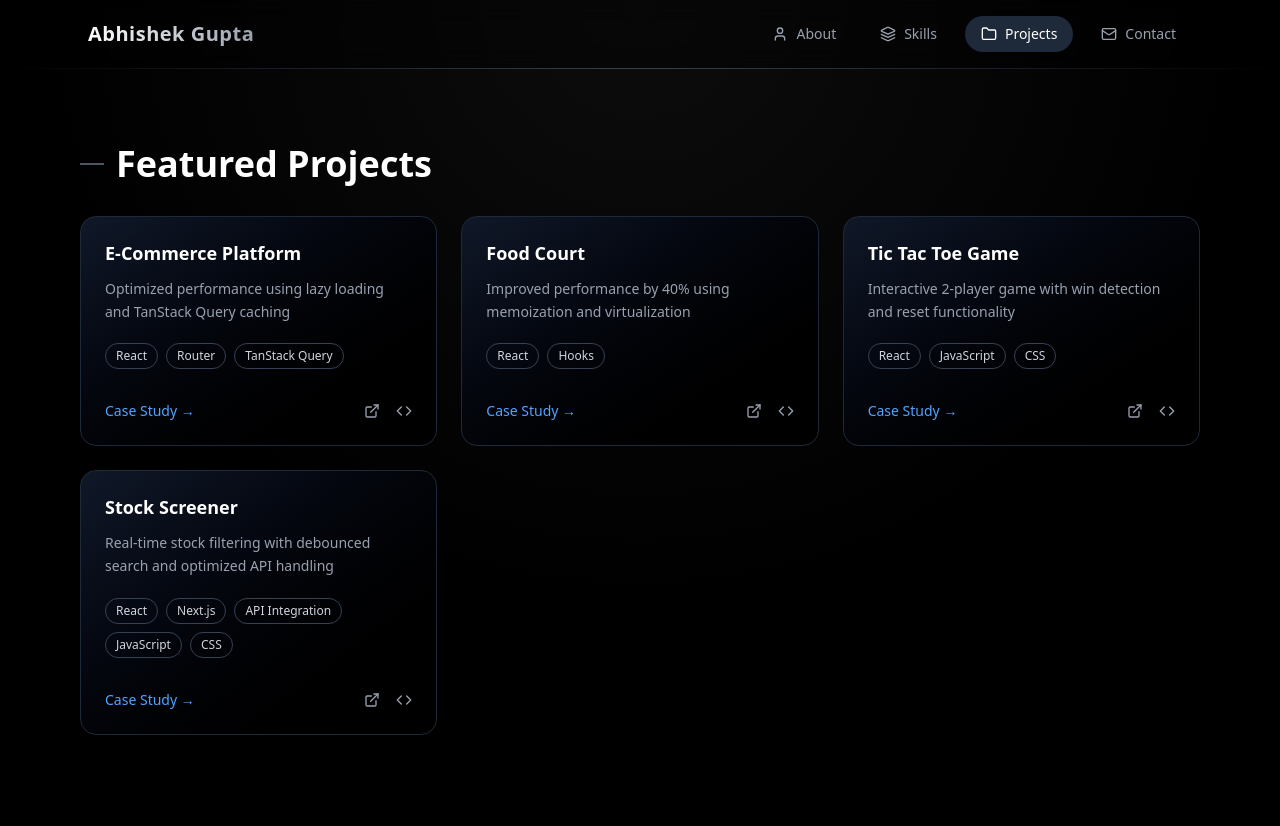
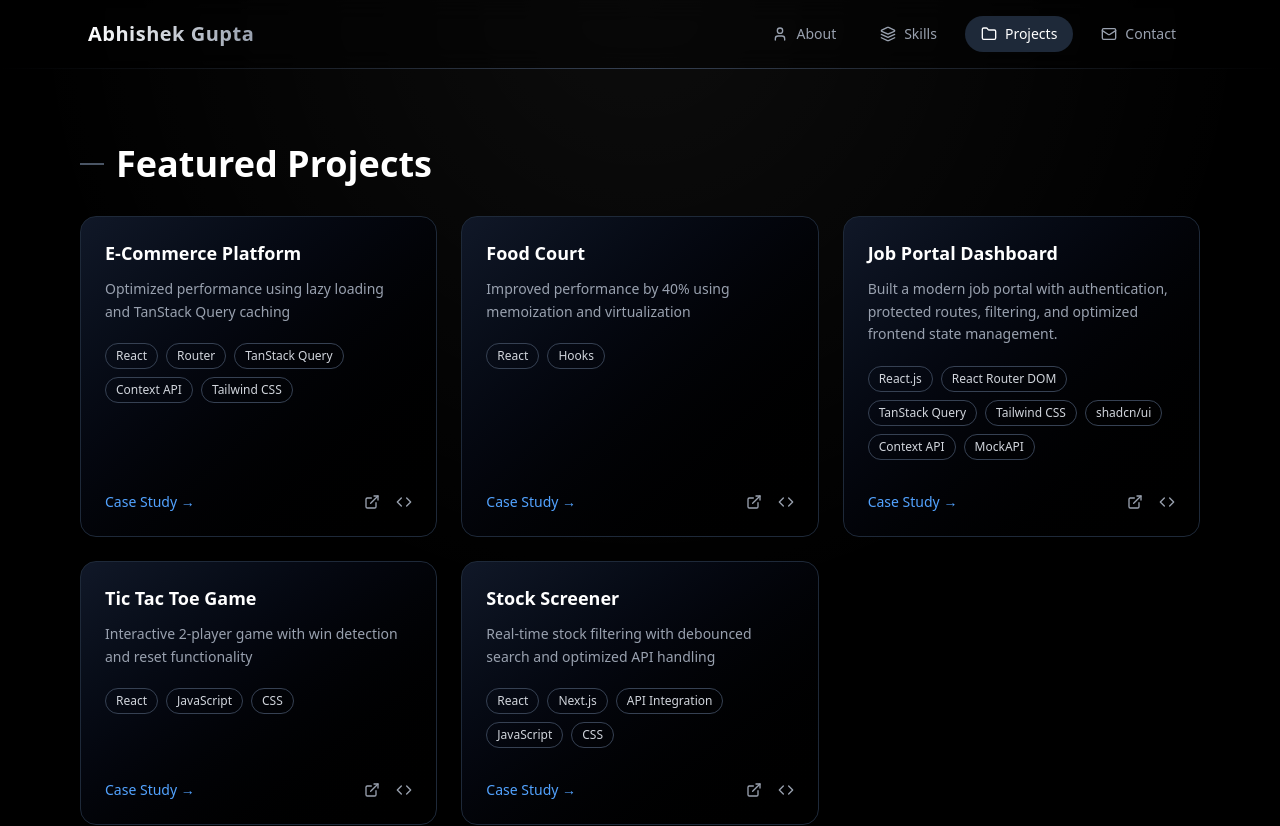
Before and after one commit to abhi11626/Portfolio, a Next.js app: page /projects in a window 1280 px wide. Shown: the top 826 px of the page. Built offline with nearby package versions, Linux system fonts and the light colour scheme.

Commit message:
added new project

```diff
--- a/data/projects.js
+++ b/data/projects.js
@@ -4,7 +4,7 @@ const projects = [
     title: "E-Commerce Platform",
     description:
       "Optimized performance using lazy loading and TanStack Query caching",
-    tech: ["React", "Router", "TanStack Query"],
+    tech: ["React", "Router", "TanStack Query", "Context API", "Tailwind CSS"],
     liveUrl: "https://e-commerce-frontend-one-lemon.vercel.app",
     githubUrl: "https://www.github.com/abhi11626",
     caseStudy: {
@@ -41,6 +41,41 @@ const projects = [
 
       impact:
         "Significantly improved rendering performance and reduced unnecessary re-renders, resulting in smoother user interactions and better responsiveness across the application.",
+    },
+  },
+
+  {
+    id: "job-portal",
+    title: "Job Portal Dashboard",
+    description:
+      "Built a modern job portal with authentication, protected routes, filtering, and optimized frontend state management.",
+
+    tech: [
+      "React.js",
+      "React Router DOM",
+      "TanStack Query",
+      "Tailwind CSS",
+      "shadcn/ui",
+      "Context API",
+      "MockAPI",
+    ],
+
+    liveUrl: "https://job-dashboard-eight-puce.vercel.app/",
+
+    githubUrl: "https://github.com/abhi11626",
+
+    caseStudy: {
+      problem:
+        "The application required authentication-based job applications, dynamic job listings, filtering, and protected user flows. Managing modal behavior, authentication state, and scalable UI components became challenging as features increased.",
+
+      solution:
+        "Implemented Context API authentication with protected routes and conditional UI rendering. Added authentication checks before opening the apply modal to improve user experience and security flow. Built reusable UI components using shadcn/ui and Tailwind CSS for consistency and scalability.",
+
+      architecture:
+        "Designed the application using a component-driven architecture with reusable layouts, protected route wrappers, modular pages, and centralized authentication state management. Integrated TanStack Query for scalable server-state handling and MockAPI for simulating backend APIs during frontend development.",
+
+      impact:
+        "Improved overall application scalability, cleaner authentication flow, and better user experience. The modular architecture allows easy feature expansion such as saved jobs, recruiter dashboards, and real backend integration in the future.",
     },
   },
 
```
Also changed, not shown: public/projects/job-portal.png (added), public/projects/tic-tac-toe.PNG.
